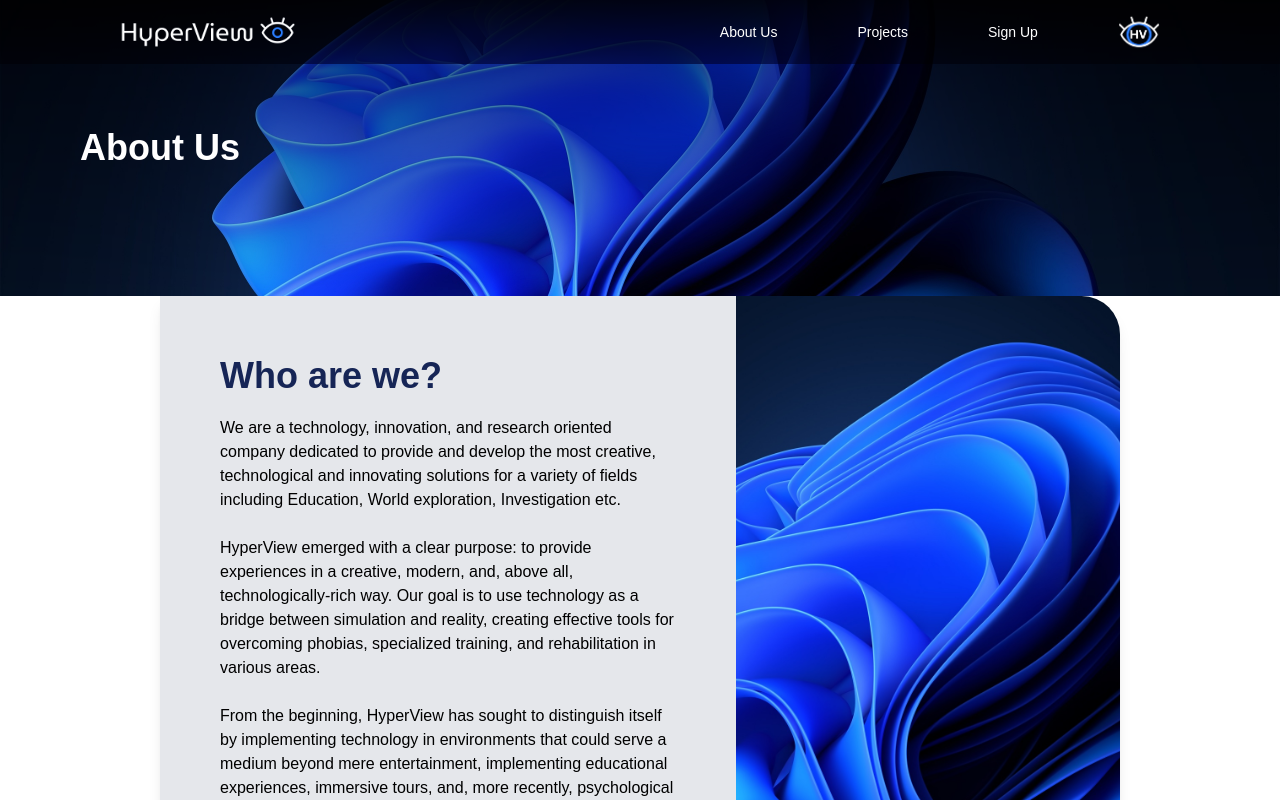
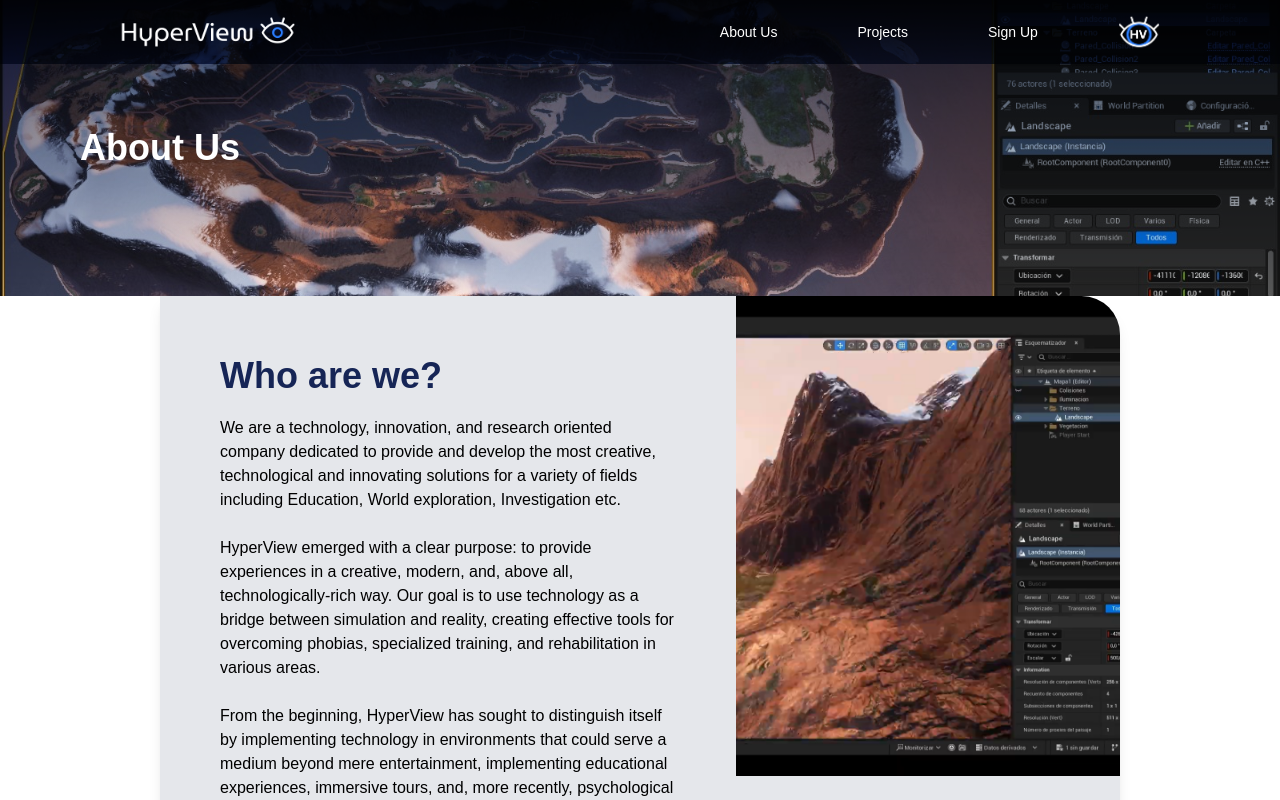
Before and after one commit to anniehernandez/HyperView, a React (Vite) app in the folder AeolusVr/: page /About_Us in a window 1280 px wide. Shown: the top 800 px of the page. Built offline with nearby package versions, Linux system fonts and the light colour scheme; a web font is replaced by a local one.

Commit message:
Added right media assets

```diff
--- a/AeolusVr/Frontend/src/Pages/About_Us.jsx
+++ b/AeolusVr/Frontend/src/Pages/About_Us.jsx
@@ -1,9 +1,10 @@
 import Windows from "../assets/windows.jpg";
-import Rectangle from "../assets/Rectangle.png";
 import Fcfm from "../assets/Fcfm.jpg";
 import Medicina from "../assets/Medicina.webp";
 import Exintor from "../assets/Extintor.jpeg";
 import Electric from "../assets/Electric.webp";
+import Scenery from '../assets/Scenery.png';
+import Map from '../assets/Map.jpeg';
 import CodeRoundedIcon from '@mui/icons-material/CodeRounded';
 import GppGoodRoundedIcon from '@mui/icons-material/GppGoodRounded';
 import VideogameAssetRoundedIcon from '@mui/icons-material/VideogameAssetRounded';
@@ -12,7 +13,7 @@ import Header from "../Components/Header";
 import Contact_Us from "../Components/Contact_Us";
 import Objective from "../Components/Objective";
 import Goal from "../Components/Goal";
-import Project from "./Project";
+import Project from "../Components/Project";
 
 function About_Us(){
     return(
@@ -22,7 +23,7 @@ function About_Us(){
         <div className="h-screen flex flex-col justify-between">
             <div className="px-20 py-32 bg-blend-multiply bg-cover bg-center"
                 style={{
-                    backgroundImage: `linear-gradient(to bottom, rgba(13, 42, 84, 0.8), rgba(13, 42, 84, 0) 100%), url(${Windows})`
+                    backgroundImage: `linear-gradient(to bottom, rgba(13, 42, 84, 0.8), rgba(13, 42, 84, 0) 100%), url(${Map})`
                 }}
             >
                 <h3 className="text-4xl font-semibold">About Us</h3>
@@ -44,7 +45,7 @@ function About_Us(){
                             a medium beyond mere entertainment, implementing educational experiences, immersive tours, and, more recently, psychological therapies.
                         </p>
                     </div>
-                    <img src={Windows} alt="" className="max-w-4/10 object-cover rounded-tr-[3vw]"/>
+                    <img src={Scenery} alt="" className="max-w-4/10 max-h-120 object-cover rounded-tr-[3vw]"/>
                 </div>
             </div>
         </div>
```
